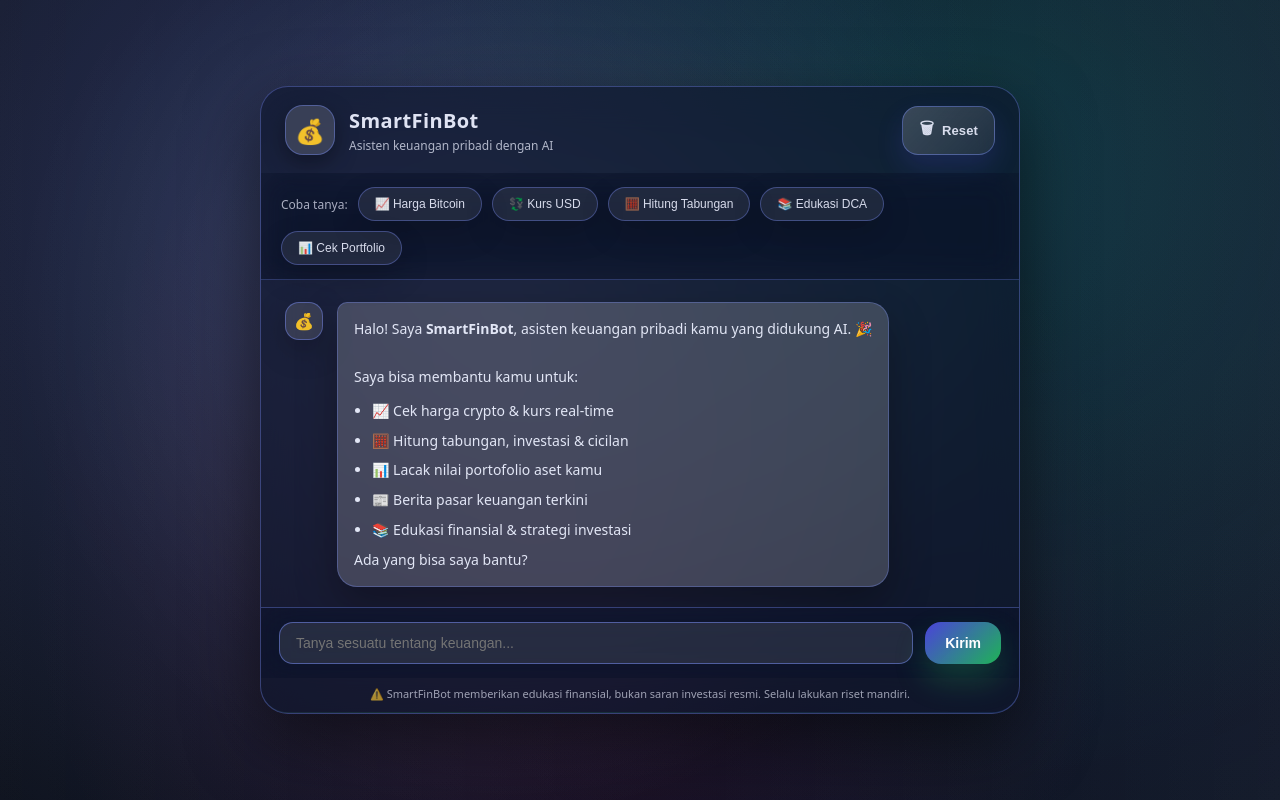
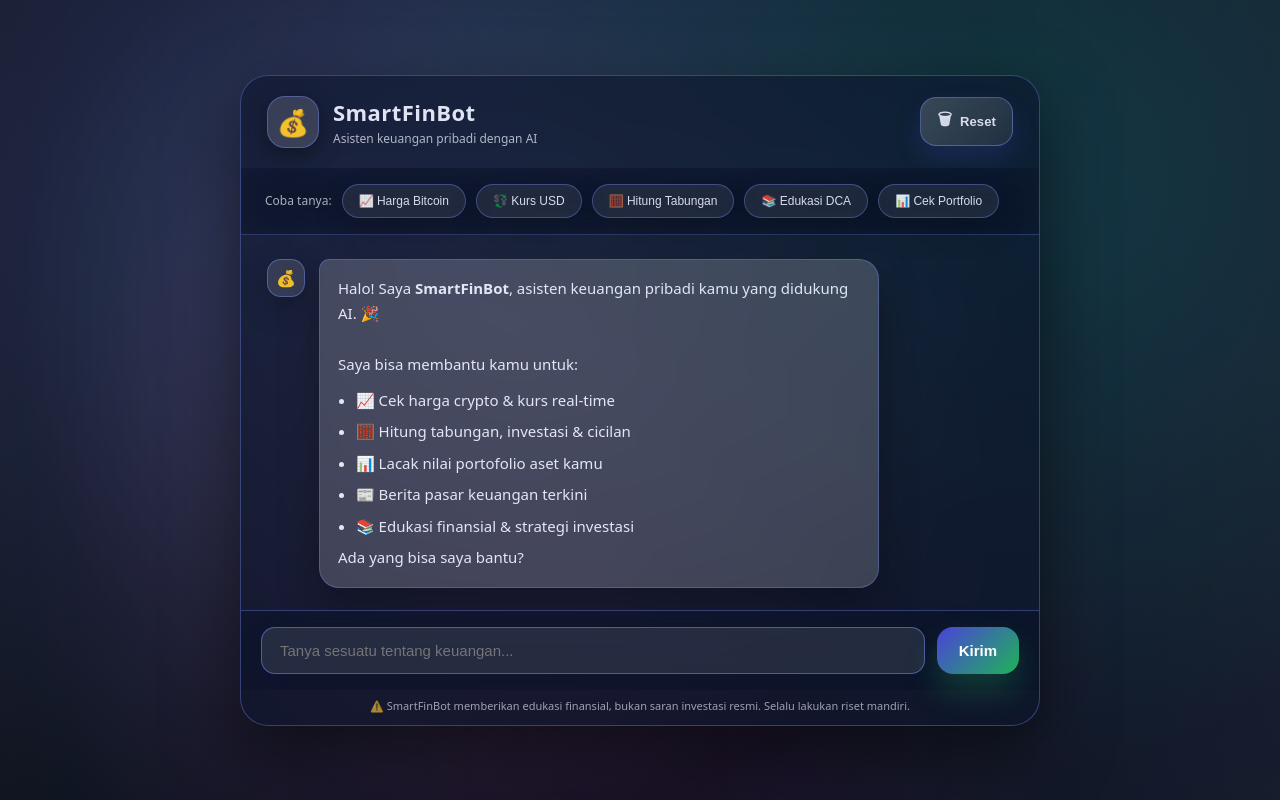
Before and after one commit to DITYAPUTRAPREMANA/FINANCIAL-AI-AGENT, a website: page public/index.html in a window 1280 px wide. Drawn offline with Linux system fonts and the light colour scheme.

Commit message:
Add flexible responsive design: tablet and desktop large breakpoints for better adaptability

```diff
--- a/public/style.css
+++ b/public/style.css
@@ -505,3 +505,84 @@ body::before {
     padding: 6px 14px 10px;
   }
 }
+
+/* Tablet styles (641px - 1023px) */
+@media (min-width: 641px) and (max-width: 1023px) {
+  .app {
+    width: min(90%, 800px);
+    max-height: 96vh;
+  }
+
+  .suggestions {
+    padding: 12px 18px;
+    gap: 8px;
+  }
+
+  .chip {
+    font-size: 11px;
+    padding: 8px 14px;
+  }
+
+  .chat-box {
+    padding: 20px 22px 18px;
+  }
+
+  .bubble {
+    max-width: 82%;
+    font-size: 13.5px;
+  }
+
+  .input-area {
+    padding: 14px 16px;
+  }
+}
+
+/* Desktop large styles (1024px+) */
+@media (min-width: 1024px) {
+  .app {
+    width: min(800px, 100%);
+    max-height: 95vh;
+  }
+
+  .header {
+    padding: 20px 26px;
+  }
+
+  .header-title {
+    font-size: 22px;
+  }
+
+  .bot-avatar {
+    width: 52px;
+    height: 52px;
+    font-size: 26px;
+  }
+
+  .suggestions {
+    padding: 16px 24px;
+  }
+
+  .chat-box {
+    padding: 24px 26px 22px;
+  }
+
+  .bubble {
+    max-width: 75%;
+    padding: 16px 18px;
+    font-size: 15px;
+  }
+
+  .input-area {
+    padding: 16px 20px;
+  }
+
+  #user-input {
+    padding: 14px 18px;
+    font-size: 15px;
+  }
+
+  #send-btn {
+    padding: 14px 22px;
+    font-size: 15px;
+  }
+}
```
